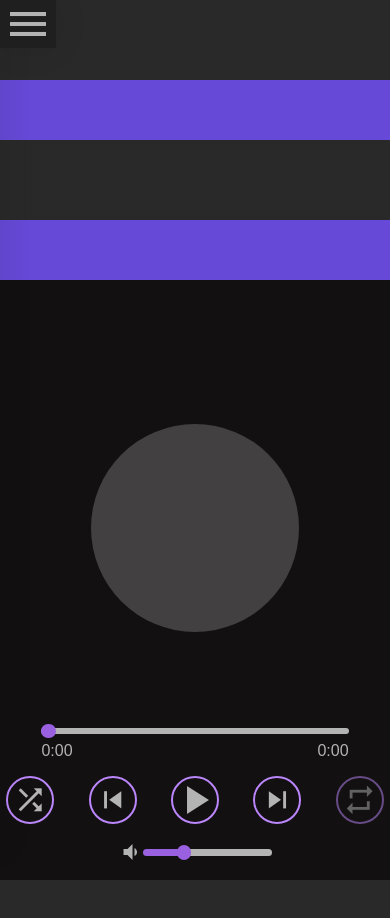
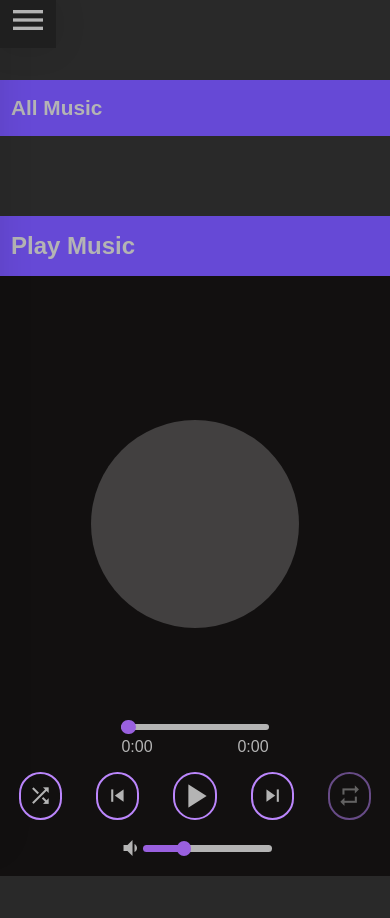
Before and after one commit to CamrynBowWow/Music-Player-JS, a website with bundled scripts: page index.html in a window 390 px wide. Built offline with nearby package versions, Linux system fonts and the light colour scheme.

Commit message:
style change size and new favicon

```diff
--- a/style.css
+++ b/style.css
@@ -247,14 +247,52 @@ body button {
 
   #playlist-area {
     max-height: 50rem;
-    width: 90%;
+    width: 90% !important;
     margin: 0 auto;
   }
 
   .play-music-area {
     max-height: 45rem;
-    width: 90%;
+    width: 90% !important;
     margin: 0 auto;
+  }
+
+  @media only screen and (max-width: 800px) {
+    .material-icons.md-36 {
+      font-size: 1.55rem;
+    }
+
+    .material-icons.md-40 {
+      font-size: 2rem;
+    }
+
+    .material-icons.md-48 {
+      font-size: 2.5rem;
+    }
+
+    .main-tag-tabs .material-icons.heart {
+      font-size: 1.55rem !important;
+    }
+
+    .main-tag-tabs .material-icons.heart:hover {
+      font-size: 2.15rem !important;
+    }
+
+    .main-tag-tabs button {
+      font-size: 1rem !important;
+    }
+
+    .header-playlist-area h1 {
+      font-size: 1.3rem;
+    }
+
+    #menu-items button {
+      font-size: 0.8rem;
+    }
+
+    ::-webkit-scrollbar {
+      width: 0.7rem;
+    }
   }
 }
 
@@ -345,7 +383,8 @@ aside a {
 #playlist-area {
   height: 90%;
   margin: 0 1rem;
-  width: 50rem;
+  /* width: 50rem; */
+  width: 40%;
   min-width: 25rem;
   position: relative;
   align-self: center;
@@ -360,7 +399,8 @@ aside a {
 .play-music-area {
   height: 90%;
   margin: 0 1rem;
-  width: 50rem;
+  /* width: 50rem; */
+  width: 40%;
   min-width: 25rem;
   position: relative;
   align-self: center;
```
Also changed, not shown: favicon/Screenshot 2022-02-16 140824.png (deleted), favicon/android-chrome-192x192.png, favicon/android-chrome-512x512.png, favicon/apple-touch-icon.png, favicon/favicon-16x16.png, favicon/favicon-32x32.png, favicon/favicon.ico.
